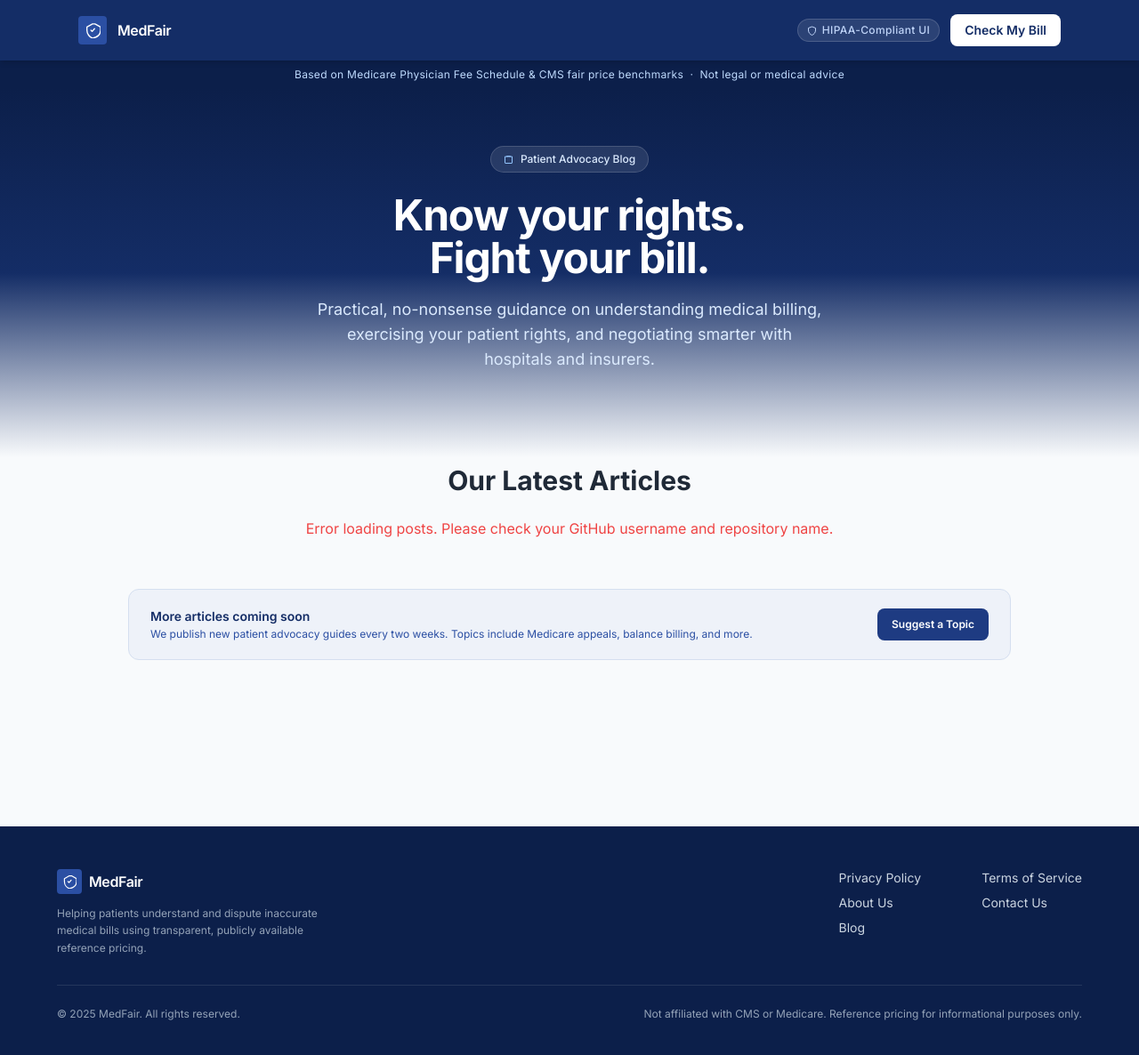
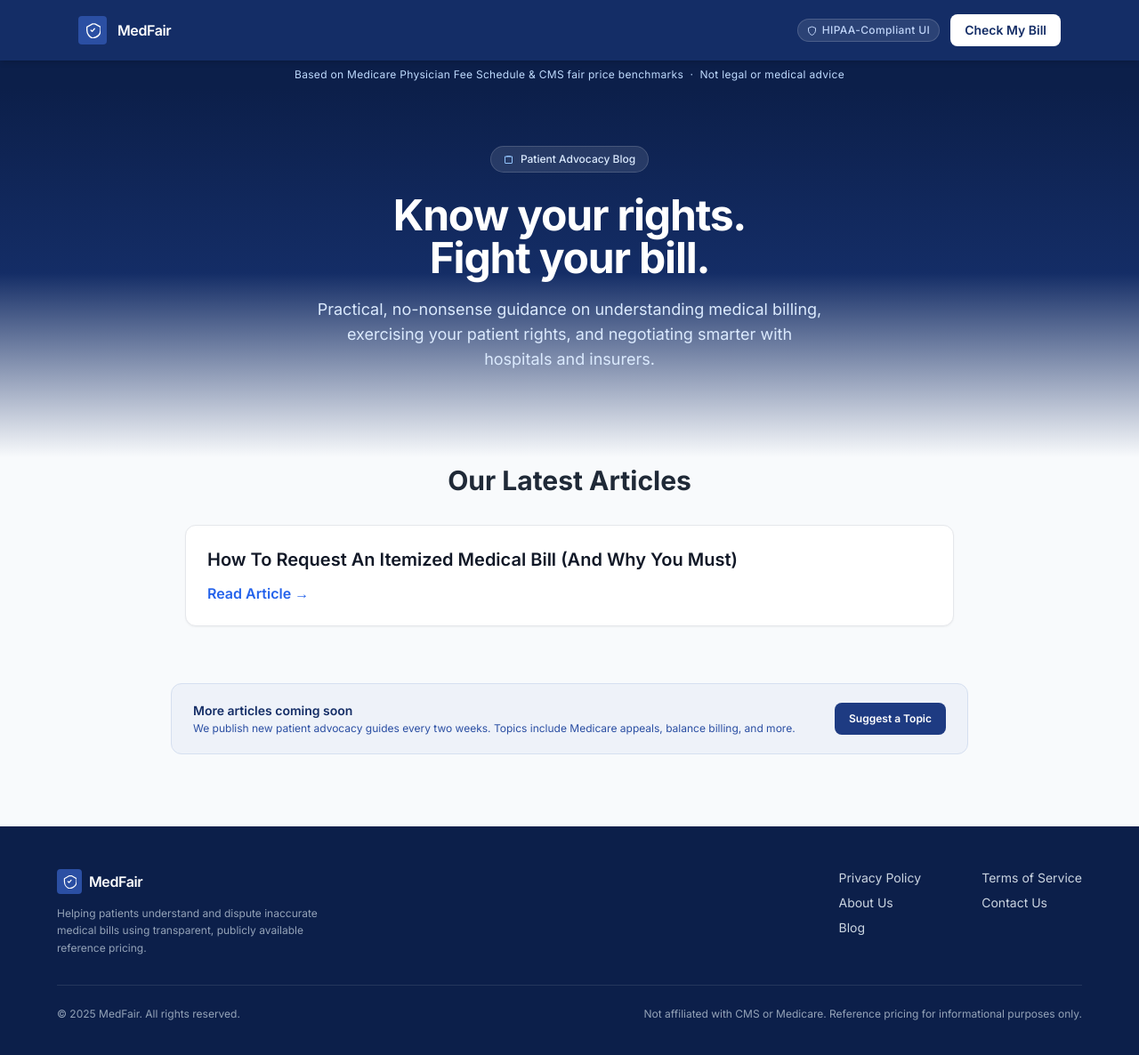
Before and after one commit to bantymaity/midfair-website, a Jekyll site: the page built from blog.html, in a window 1280 px wide and 1196 px high. Shown: the top 1186 px of the window at 89% size. Built offline with Jekyll 4.4.1, drawn with Linux system fonts in a browser that asks for light colours; nearby versions of some CDN libraries.

Commit message:
blog.html

```diff
--- a/blog.html
+++ b/blog.html
@@ -1,3 +1,5 @@
+---
+---
 <!DOCTYPE html>
 <html lang="en-US">
 <head>
@@ -5,10 +7,12 @@
   <meta http-equiv="X-UA-Compatible" content="IE=edge" />
   <meta name="viewport" content="width=device-width, initial-scale=1.0" />
   <title>Patient Advocacy Blog — MedFair</title>
+
   <script src="https://cdn.tailwindcss.com"></script>
   <link rel="preconnect" href="https://fonts.googleapis.com" />
   <link rel="preconnect" href="https://fonts.gstatic.com" crossorigin />
   <link href="https://fonts.googleapis.com/css2?family=Inter:wght@400;500;600;700&family=IBM+Plex+Mono:wght@500&display=swap" rel="stylesheet" />
+
   <script>
     tailwind.config = {
       theme: {
@@ -103,117 +107,25 @@
 
   <!-- ═══ BLOG GRID ═══ -->
   <main class="flex-1 max-w-5xl mx-auto px-4 -mt-12 pb-20 relative z-10 w-full">
-    <!-- Main Container for Blog List -->
-<div id="blog-list-container" class="max-w-4xl mx-auto mt-10 p-4">
-    <h1 class="text-3xl font-bold text-gray-800 mb-6 text-center">Our Latest Articles</h1>
-    <div id="blog-list" class="grid gap-4">
-        <p class="text-center text-gray-500">Loading posts...</p>
-    </div>
-</div>
 
-<!-- Main Container for a Single Post (Hidden by default) -->
-<div id="single-post-container" class="hidden max-w-4xl mx-auto mt-10 p-8 bg-white shadow-lg rounded-lg">
-    <button onclick="goBackToList()" class="mb-6 px-4 py-2 bg-blue-500 text-white rounded hover:bg-blue-600 transition">
-        &larr; Back to all articles
-    </button>
-    <div id="post-content" class="prose max-w-none">
-        <!-- Post content will load here -->
-    </div>
-</div>
+    <div class="max-w-4xl mx-auto mt-10 p-4">
+      <h2 class="text-3xl font-bold text-gray-800 mb-8 text-center">Our Latest Articles</h2>
 
-<!-- Include Marked.js to convert Markdown to HTML -->
-<script src="https://cdn.jsdelivr.net/npm/marked/marked.min.js"></script>
-
-<script>
-    // ==========================================
-    // ⚠️ CHANGE THESE TWO LINES TO YOUR DETAILS ⚠️
-    // ==========================================
-    const githubUsername = 'bantymaity';
-const githubRepo = 'midfair-website';
-    // ==========================================
-
-    const blogListDiv = document.getElementById('blog-list');
-    const blogListContainer = document.getElementById('blog-list-container');
-    const singlePostContainer = document.getElementById('single-post-container');
-    const postContentDiv = document.getElementById('post-content');
-
-    // 1. Automatically fetch the list of files from the 'blog' folder
-    async function loadAllPosts() {
-        try {
-            // Call the GitHub API to get folder contents
-            const response = await fetch(`https://api.github.com/repos/${githubUsername}/${githubRepo}/contents/blog`);
-
-            if (!response.ok) throw new Error("Could not fetch the blog folder");
-
-            const files = await response.json();
-            blogListDiv.innerHTML = ''; // Clear loading text
-
-            let postFound = false;
-
-            files.forEach(file => {
-                // Only process .md files and ignore the .gitkeep file
-                if (file.name.endsWith('.md')) {
-                    postFound = true;
-                    // Format the file name to look like a title (e.g., test-post.md -> Test Post)
-                    let title = file.name.replace('.md', '').replace(/-/g, ' ');
-
-                    // Create a card for each post
-                    const cardHtml = `
-                        <div class="p-6 bg-white border border-gray-200 rounded-lg shadow cursor-pointer hover:shadow-md transition"
-                             onclick="openPost('${file.download_url}')">
-                            <h2 class="text-xl font-semibold capitalize text-gray-800">${title}</h2>
-                            <p class="text-blue-500 mt-2 text-sm font-medium">Read Article &rarr;</p>
-                        </div>
-                    `;
-                    blogListDiv.innerHTML += cardHtml;
-                }
-            });
-
-            if (!postFound) {
-                blogListDiv.innerHTML = '<p class="text-center text-gray-500">No blog posts found yet.</p>';
-            }
-
-        } catch (error) {
-            blogListDiv.innerHTML = '<p class="text-center text-red-500">Error loading posts. Please check your GitHub username and repository name.</p>';
-            console.error(error);
-        }
-    }
-
-    // 2. Fetch and display the full text of a specific post when clicked
-    async function openPost(fileUrl) {
-        try {
-            // Hide the list and show the reading panel
-            blogListContainer.classList.add('hidden');
-            singlePostContainer.classList.remove('hidden');
-            postContentDiv.innerHTML = '<p class="text-gray-500">Loading article...</p>';
-
-            // Fetch the raw markdown text
-            const response = await fetch(fileUrl);
-            const text = await response.text();
-
-            // Convert markdown text to clean HTML
-            postContentDiv.innerHTML = marked.parse(text);
-        } catch (error) {
-            postContentDiv.innerHTML = '<p class="text-red-500">Failed to load the article content.</p>';
-            console.error(error);
-        }
-    }
-
-    // 3. Return to the main blog list
-    function goBackToList() {
-        singlePostContainer.classList.add('hidden');
-        blogListContainer.classList.remove('hidden');
-    }
-
-    // Initialize the function when the page loads
-    loadAllPosts();
-</script>
-
-
+      <!-- Jekyll Dynamic Blog List -->
+      <div class="grid gap-5">
+        {% for post in site.posts %}
+        <div class="p-6 bg-white border border-gray-200 rounded-xl shadow-sm card-hover flex flex-col justify-between">
+          <h3 class="text-xl font-semibold capitalize text-gray-900 mb-3">{{ post.title }}</h3>
+          <a href="{{ site.baseurl }}{{ post.url }}" class="text-blue-600 font-semibold hover:text-navy-700 transition-colors flex items-center gap-1">
+            Read Article <span aria-hidden="true">&rarr;</span>
+          </a>
+        </div>
+        {% endfor %}
+      </div>
     </div>
 
     <!-- Coming soon strip -->
-    <div class="mt-10 bg-navy-50 border border-navy-100 rounded-xl px-6 py-5 flex flex-col sm:flex-row items-center justify-between gap-4">
+    <div class="max-w-4xl mx-auto mt-12 bg-navy-50 border border-navy-100 rounded-xl px-6 py-5 flex flex-col sm:flex-row items-center justify-between gap-4">
       <div>
         <div class="text-sm font-semibold text-navy-800 mb-0.5">More articles coming soon</div>
         <div class="text-xs text-navy-600">We publish new patient advocacy guides every two weeks. Topics include Medicare appeals, balance billing, and more.</div>
```
